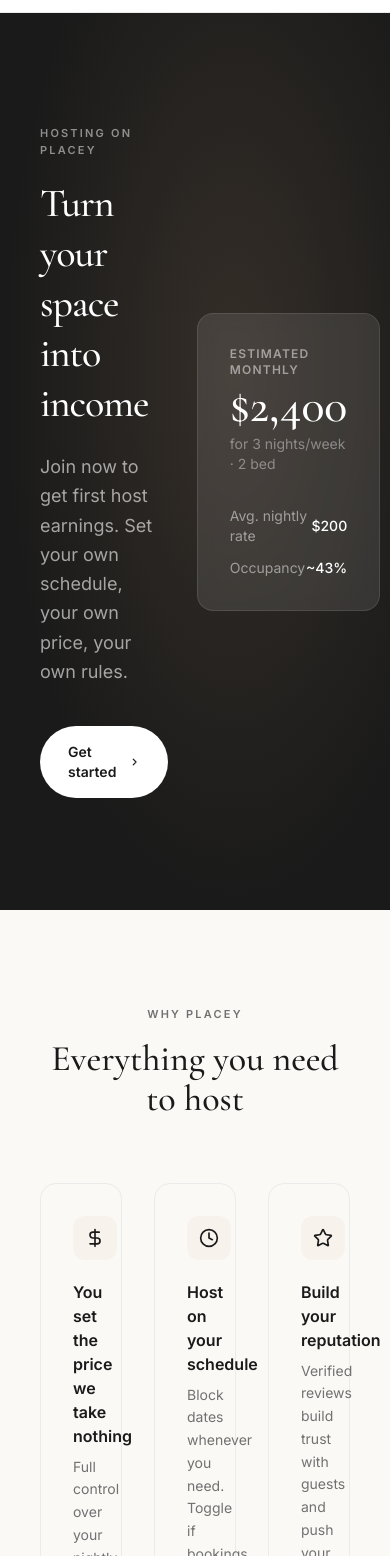
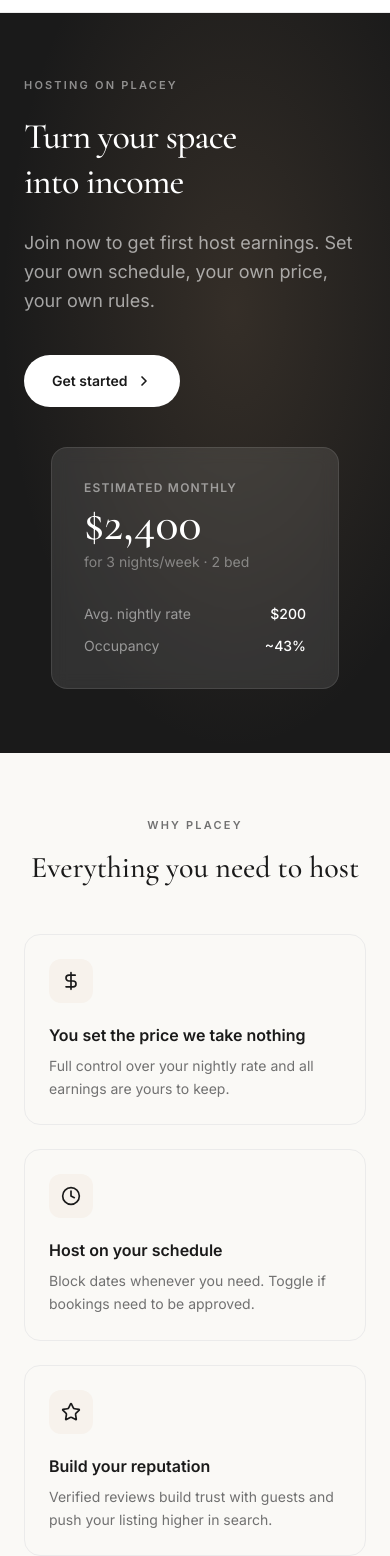
Before and after one commit to nikmtl-archive/placey, a Vue app in the folder placey-fe/: page /become-a-host in a window 390 px wide. Shown: the part 52-1608 px from the top of the page. Built offline with nearby package versions, Linux system fonts and the light colour scheme; a web font is replaced by a local one.

Commit message:
feat: refine layout and typography in BecomeAHostView for improved readability and aesthetics

```diff
--- a/placey-fe/src/views/BecomeAHostView.vue
+++ b/placey-fe/src/views/BecomeAHostView.vue
@@ -7,10 +7,10 @@
     <!-- Hero -->
     <section class="relative bg-ink text-white overflow-hidden">
       <div class="absolute inset-0 opacity-20 bg-[radial-gradient(ellipse_at_60%_40%,#a08060_0%,transparent_70%)]" />
-      <div class="relative max-w-6xl mx-auto px-10 py-28 grid grid-cols-2 gap-16 items-center">
+      <div class="relative max-w-6xl mx-auto px-6 sm:px-10 py-16 sm:py-28 grid grid-cols-1 md:grid-cols-2 gap-10 md:gap-16 items-center">
         <div>
           <p class="text-[11px] font-semibold tracking-[0.2em] uppercase text-white/50 mb-5">Hosting on Placey</p>
-          <h1 class="font-serif text-[clamp(40px,5vw,64px)] font-medium leading-tight tracking-tight mb-6">
+          <h1 class="font-serif text-[clamp(36px,5vw,64px)] font-medium leading-tight tracking-tight mb-6">
             Turn your space<br />into income
           </h1>
           <p class="text-white/60 text-lg leading-relaxed mb-10 max-w-md">
@@ -26,7 +26,7 @@
         </div>
 
         <!-- Mock earnings card -->
-        <div class="flex justify-center">
+        <div class="flex justify-center md:justify-end">
           <div class="bg-white/10 backdrop-blur-sm border border-white/10 rounded-2xl p-8 w-72">
             <p class="text-white/50 text-xs font-semibold tracking-widest uppercase mb-1">Estimated monthly</p>
             <p class="font-serif text-5xl font-medium text-white mb-1">$2,400</p>
@@ -47,12 +47,12 @@
     </section>
 
     <!-- Why host -->
-    <section class="max-w-6xl mx-auto px-10 py-24">
+    <section class="max-w-6xl mx-auto px-6 sm:px-10 py-16 sm:py-24">
       <p class="text-[11px] font-semibold tracking-[0.2em] uppercase text-muted mb-4 text-center">Why Placey</p>
-      <h2 class="font-serif text-4xl font-medium text-ink text-center mb-16">Everything you need to host</h2>
+      <h2 class="font-serif text-3xl sm:text-4xl font-medium text-ink text-center mb-12 sm:mb-16">Everything you need to host</h2>
 
-      <div class="grid grid-cols-3 gap-8">
-        <div class="group p-8 rounded-2xl border border-divider-light hover:border-divider hover:shadow-sm transition-all">
+      <div class="grid grid-cols-1 sm:grid-cols-2 lg:grid-cols-3 gap-6 sm:gap-8">
+        <div class="group p-6 sm:p-8 rounded-2xl border border-divider-light hover:border-divider hover:shadow-sm transition-all">
           <div class="w-11 h-11 rounded-xl bg-cream flex items-center justify-center mb-5">
             <DollarSign class="w-5 h-5 text-ink" :stroke-width="2" />
           </div>
@@ -62,7 +62,7 @@
           </p>
         </div>
 
-        <div class="group p-8 rounded-2xl border border-divider-light hover:border-divider hover:shadow-sm transition-all">
+        <div class="group p-6 sm:p-8 rounded-2xl border border-divider-light hover:border-divider hover:shadow-sm transition-all">
           <div class="w-11 h-11 rounded-xl bg-cream flex items-center justify-center mb-5">
             <Clock class="w-5 h-5 text-ink" :stroke-width="2" />
           </div>
@@ -72,7 +72,7 @@
           </p>
         </div>
 
-        <div class="group p-8 rounded-2xl border border-divider-light hover:border-divider hover:shadow-sm transition-all">
+        <div class="group p-6 sm:p-8 rounded-2xl border border-divider-light hover:border-divider hover:shadow-sm transition-all sm:col-span-2 lg:col-span-1">
           <div class="w-11 h-11 rounded-xl bg-cream flex items-center justify-center mb-5">
             <Star class="w-5 h-5 text-ink" :stroke-width="2" />
           </div>
@@ -86,11 +86,11 @@
 
     <!-- How it works -->
     <section class="bg-cream">
-      <div class="max-w-6xl mx-auto px-10 py-24">
+      <div class="max-w-6xl mx-auto px-6 sm:px-10 py-16 sm:py-24">
         <p class="text-[11px] font-semibold tracking-[0.2em] uppercase text-muted mb-4 text-center">Getting started</p>
-        <h2 class="font-serif text-4xl font-medium text-ink text-center mb-16">List in three steps</h2>
+        <h2 class="font-serif text-3xl sm:text-4xl font-medium text-ink text-center mb-12 sm:mb-16">List in three steps</h2>
 
-        <div class="grid grid-cols-3 gap-12">
+        <div class="grid grid-cols-1 sm:grid-cols-3 gap-10 sm:gap-12">
           <div class="text-center">
             <div class="w-12 h-12 rounded-full bg-ink text-white flex items-center justify-center font-serif text-lg font-medium mx-auto mb-5">1</div>
             <h3 class="text-base font-semibold text-ink mb-2">Describe your place</h3>
@@ -111,8 +111,8 @@
     </section>
 
     <!-- CTA -->
-    <section class="max-w-3xl mx-auto px-10 py-28 text-center">
-      <h2 class="font-serif text-[clamp(32px,4vw,52px)] font-medium text-ink leading-tight mb-5">
+    <section class="max-w-3xl mx-auto px-6 sm:px-10 py-20 sm:py-28 text-center">
+      <h2 class="font-serif text-[clamp(28px,4vw,52px)] font-medium text-ink leading-tight mb-5">
         Ready to open<br />your doors?
       </h2>
       <p class="text-muted text-base leading-relaxed mb-10 max-w-lg mx-auto">
```
